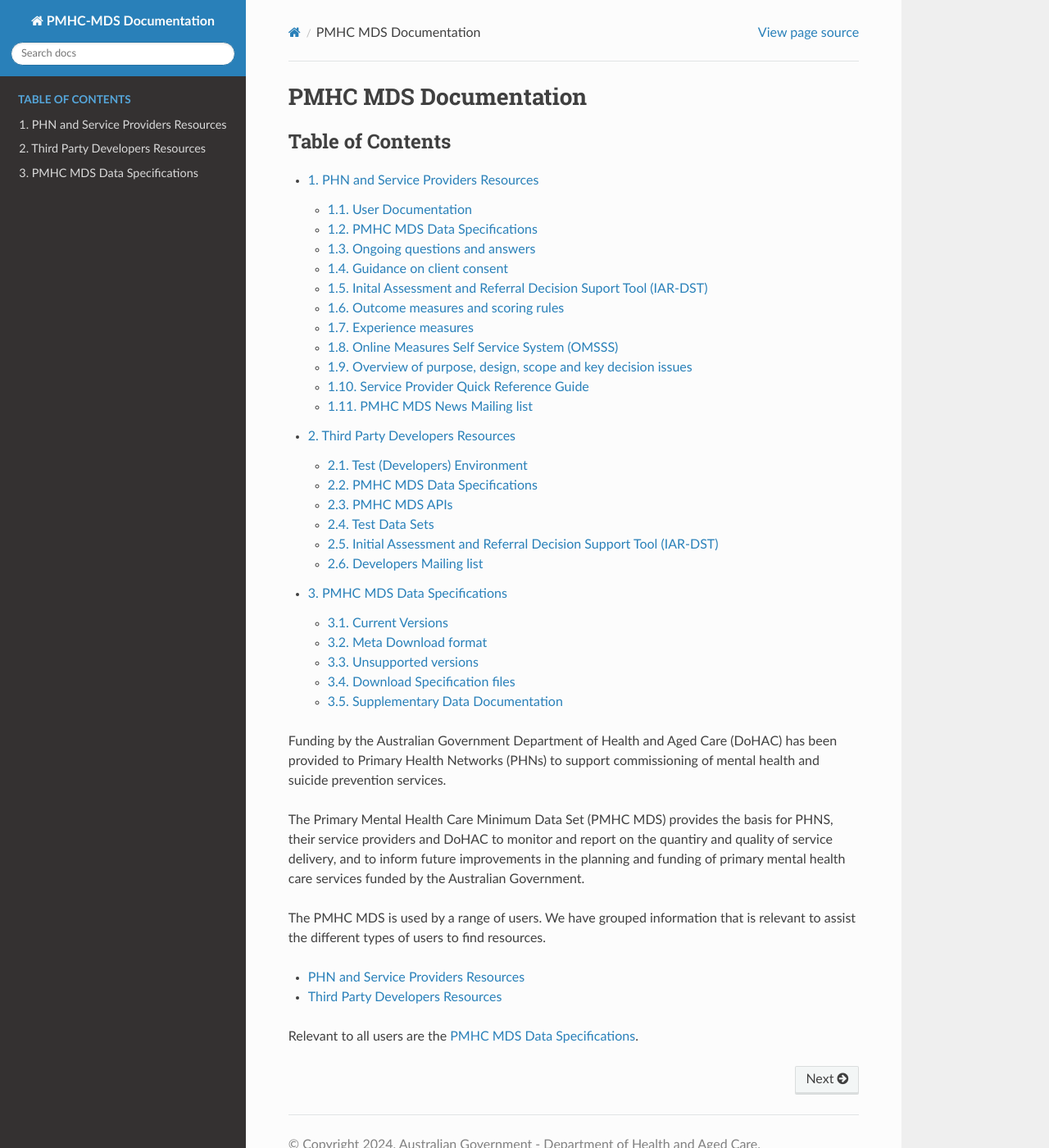
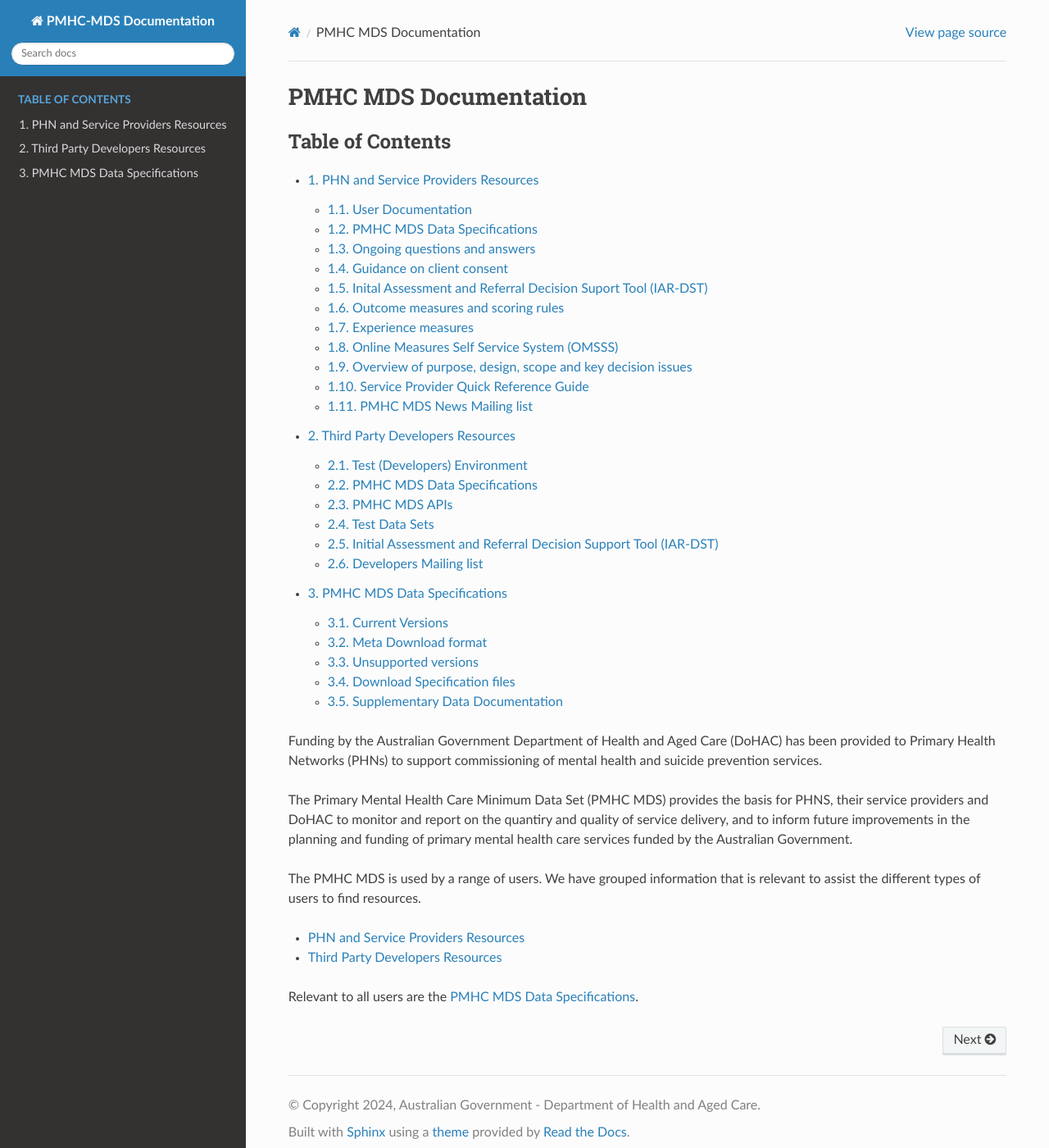
Before and after one commit to logicly-au/docs.pmhc-mds.com, a Sphinx documentation site: the page built from docs/index.rst, in a window 1280 px wide and 1400 px high. Shown: the whole window at 82% size. Built offline with Sphinx 7.4.7 and the Read the Docs theme 3.1.0, drawn with Linux system fonts in a browser that asks for light colours.

Commit message:
Adding css to allow text in tables to wrap. (#6)

```diff
--- /dev/null
+++ b/docs/_static/custom.css
@@ -0,0 +1,19 @@
+/* override table width restrictions */
+.wy-table-responsive table td, .wy-table-responsive table th {
+    /* !important prevents the common CSS stylesheets from
+    overriding this as on RTD they are loaded after this stylesheet */
+    white-space: normal !important;
+}
+
+.wy-nav-content {
+    max-width: 1200px !important;
+}
+
+a.headerlink {
+    display:none
+}
+
+/* Fixes definition list styling */
+dt {
+    float:left;
+}
--- a/docs/conf.py
+++ b/docs/conf.py
@@ -145,9 +145,9 @@
 
 # These paths are either relative to html_static_path
 # or fully qualified paths (eg. https://...)
-#html_css_files = [
-#   'css/custom.css',
-#]
+html_css_files = [
+   'custom.css',
+]
 
 # Add any extra paths that contain custom files (such as robots.txt or
 # .htaccess) here, relative to this directory. These files are copied
```
